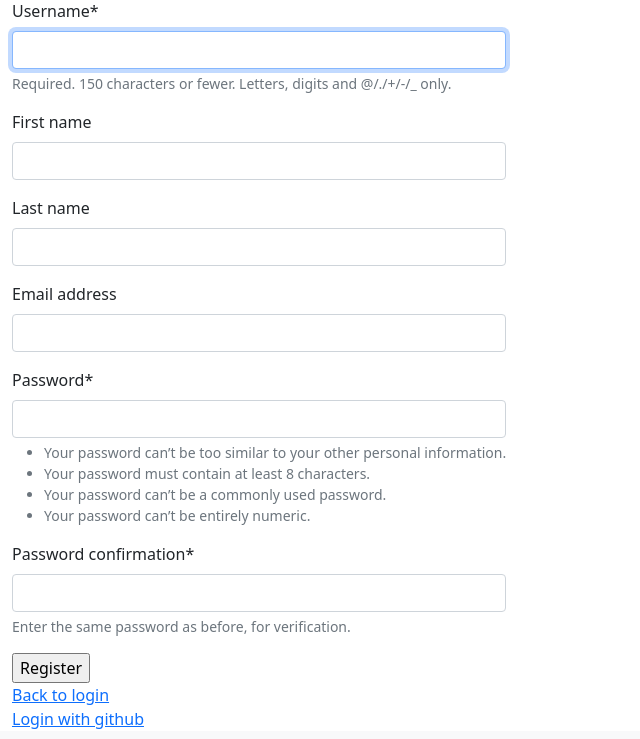
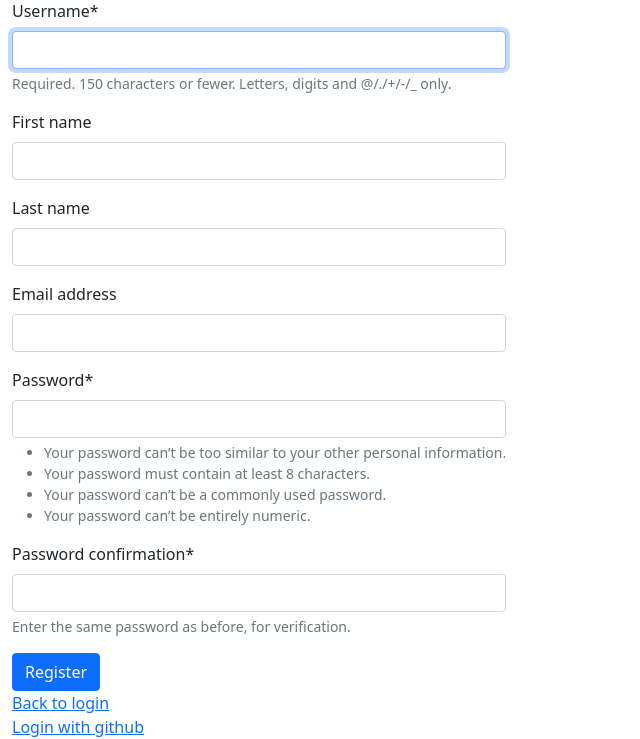
Before and after one commit to kelinimo/django_website_test1, a Django app: page /user/register/ in a window 1280 px wide. Shown: the part 103-842 px from the top of the page, without its empty margins (0-640 px from the left). Run offline with Django 5.2, Linux system fonts and the light colour scheme; some libraries are stand-ins or nearby versions.

Commit message:
various changes

```diff
--- a/templates/registration/login.html
+++ b/templates/registration/login.html
@@ -5,7 +5,7 @@
     <form method="post">
       {% csrf_token %}
       {{ form|crispy }}
-      <input type="submit" value="Submit">
+      <input class="btn btn-primary" type="submit" value="Submit">
       <input name="next" type="hidden" value="{{ next }}">
     </form>
     <p class="text-muted">Don't have an account? <a href="{% url 'user:register' %}">Click here to create one</a></p>
--- a/templates/registration/register.html
+++ b/templates/registration/register.html
@@ -11,7 +11,7 @@
     <form method="post">
       {% csrf_token %}
       {{ form|crispy }}
-      <input type="submit" value="Register">
+      <input class="btn btn-primary" type="submit" value="Register">
     </form>
 
     <a href="{% url 'login' %}">Back to login</a><br>
```
